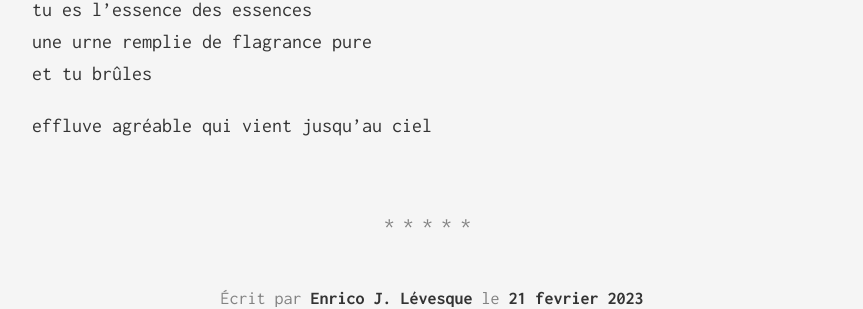
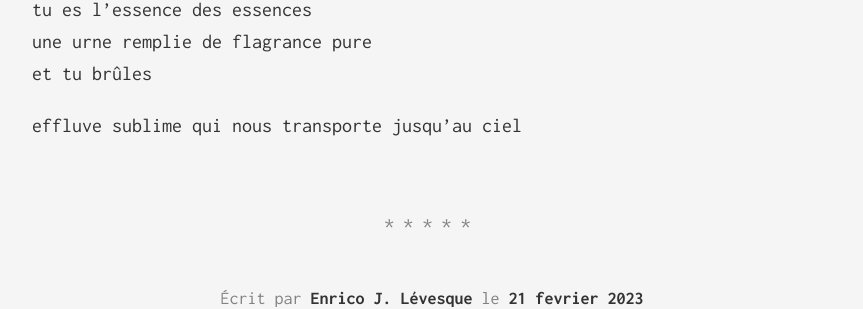
Before and after one commit to enricoJL/enricojl.github.io, a Jekyll site: the page built from _posts/2023-02-21-effluve.md, in a window 1280 px wide. Shown: the part 484-793 px from the top of the page, without its empty margins (208-1071 px from the left). Built offline with Jekyll 4.4.1, drawn with Linux system fonts in a browser that asks for light colours.

Commit message:
revision

```diff
--- a/_posts/2023-02-21-effluve.md
+++ b/_posts/2023-02-21-effluve.md
@@ -9,4 +9,4 @@ tu es l'essence des essences
 une urne remplie de flagrance pure
 et tu brûles
 
-effluve agréable qui vient jusqu'au ciel
+effluve sublime qui nous transporte jusqu'au ciel
```
